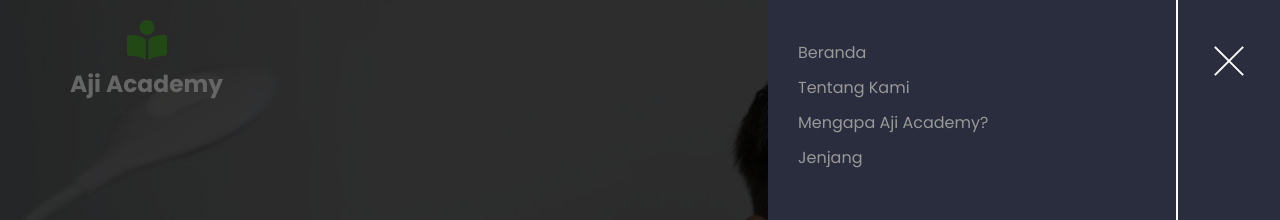
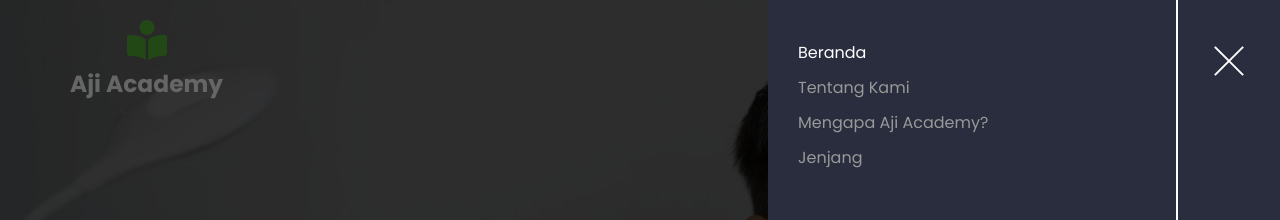
Before and after one commit to AjiNurAji/aji-academy, a Next.js app: page / in a window 1280 px wide. Both pictures are taken after a click on the element 1180 px from the left and 60 px from the top of the page. Shown: the top 220 px of the page. Built offline with nearby package versions, Linux system fonts and the light colour scheme.

Commit message:
add hero page

```diff
--- a/src/app/globals.css
+++ b/src/app/globals.css
@@ -1,11 +1,13 @@
 :root {
-  --color-green: #54B435;
-  --color-sidebar: #292D3D;
+  --color-green: #54b435;
+  --color-sidebar: #292d3d;
   --border-radius: 15px;
-  --transition: .3s ease-in-out;
+  --transition: 0.3s ease-in-out;
 }
 
-*, *::before, *::after {
+*,
+*::before,
+*::after {
   padding: 0;
   margin: 0;
   border: none;
@@ -101,6 +103,10 @@
   font-weight: 700;
 }
 
+.overflow-hidden {
+  overflow: hidden;
+}
+
 .btn {
   background: transparent;
   border: 2px solid var(--color-green);
@@ -119,9 +125,15 @@
   -o-transition: all var(--transition);
 }
 
-.btn:hover, .btn:focus {
+.btn:hover,
+.btn:focus {
   background: var(--color-green);
   box-shadow: 0 0 10px var(--color-green);
+}
+
+img {
+  width: 100%;
+  height: auto;
 }
 
 @media screen and (max-width: 1180px) {
--- a/src/app/layout.js
+++ b/src/app/layout.js
@@ -1,7 +1,5 @@
 import { Poppins } from "next/font/google";
 import "./globals.css";
-import Navbar from "@/components/Utilities/Navbar";
-import style from '@/app/page.module.css'
 
 
 const poppins = Poppins({
@@ -21,7 +19,6 @@ export default function RootLayout({ children }) {
         <link rel="icon" href='/favicon.svg'/>
       </head>
       <body className={poppins.className}>
-        <Navbar style={style} />
         {children}
       </body>
     </html>
--- a/src/app/page.js
+++ b/src/app/page.js
@@ -1,12 +1,34 @@
-import style from '@/app/page.module.css'
-import Hero from '@/components/Views/Hero'
+"use client";
+import style from "@/app/page.module.css";
+import Navbar from "@/components/Utilities/Navbar";
+import About from "@/components/Views/About";
+import Hero from "@/components/Views/Hero";
+import Jenjang from "@/components/Views/Jenjang";
+import Why from "@/components/Views/Why";
+import { useState } from "react";
 
 const Home = () => {
+  const heroLink = useState(null);
+  const aboutLink = useState(null);
+  const whyLink = useState(null);
+  const jenjangLink = useState(null);
+
   return (
     <>
-      <Hero style={style} />
+      <Navbar
+        style={style}
+        linkHero={heroLink}
+        linkAbout={aboutLink}
+        linkWhy={whyLink}
+        linkJenjang={jenjangLink}
+      />
+      <Hero style={style} link={heroLink} />
+      <About style={style} link={aboutLink} />
+      <Why style={style} link={whyLink} />
+      <Jenjang style={style} link={jenjangLink} />
+      <footer style={{ height: '100vh', background: 'yellow' }}></footer>
     </>
-  )
-}
+  );
+};
 
-export default Home
+export default Home;
--- a/src/app/page.module.css
+++ b/src/app/page.module.css
@@ -108,11 +108,11 @@
   -ms-transform: scaleX(0);
   -o-transform: scaleX(0);
   transform-origin: right center;
-  transition: transform .4s ease-in-out;
-  -webkit-transition: transform .4s ease-in-out;
-  -moz-transition: transform .4s ease-in-out;
-  -ms-transition: transform .4s ease-in-out;
-  -o-transition: transform .4s ease-in-out;
+  transition: transform 0.4s ease-in-out;
+  -webkit-transition: transform 0.4s ease-in-out;
+  -moz-transition: transform 0.4s ease-in-out;
+  -ms-transition: transform 0.4s ease-in-out;
+  -o-transition: transform 0.4s ease-in-out;
 }
 
 .left_sidebar {
@@ -133,6 +133,7 @@
 }
 
 .nav_link {
+  cursor: pointer;
   color: #999;
   transition: color var(--transition);
   -webkit-transition: color var(--transition);
@@ -141,6 +142,7 @@
   -o-transition: color var(--transition);
 }
 
+.active_link,
 .nav_link:hover {
   color: #fff;
 }
@@ -225,10 +227,10 @@
 .hero_section {
   height: 100vh;
   width: 100%;
-  background: url('/assets/img-hero.jpg') no-repeat center/cover;
+  background: url("/assets/img-hero.jpg") no-repeat center/cover;
 }
 
-.hero_section div div{
+.hero_section div div {
   transform: translateY(25%);
   -webkit-transform: translateY(25%);
   -moz-transform: translateY(25%);
@@ -238,6 +240,10 @@
 
 .hero_section .hero_wrapper {
   background-color: rgba(0, 0, 0, 0.5);
+}
+
+.about_wrapper {
+  padding: 50px 0;
 }
 
 .hero_wrapper h1 {
@@ -284,7 +290,6 @@
     font-size: 25px;
   }
 
-
   .hero_section {
     background-position: right;
   }
--- a/src/components/Utilities/Navbar/index.js
+++ b/src/components/Utilities/Navbar/index.js
@@ -1,15 +1,22 @@
-"use client"
+"use client";
 import { faBookOpenReader } from "@fortawesome/free-solid-svg-icons";
 import { FontAwesomeIcon } from "@fortawesome/react-fontawesome";
 import Sidebar from "@/components/Utilities/Sidebar";
-import { useState } from "react";
+import { useEffect, useState } from "react";
 
-const Navbar = ({ style }) => {
-  const [active, setActive] = useState(false)
+const Navbar = ({ style, linkHero, linkAbout, linkWhy, linkJenjang }) => {
+  const [active, setActive] = useState(false);
+  const changeActive = () => {
+    setActive(true);
+  };
 
-  const changeActive = () => {
-    setActive(true)
-  }
+  useEffect(() => {
+    if (active) {
+      document.querySelector('body').classList.add('overflow-hidden')
+    } else {
+      document.querySelector('body').classList.remove('overflow-hidden')
+    }
+  })
 
   return (
     <header className={`flex items-center ${style.navbar}`}>
@@ -28,7 +35,15 @@ const Navbar = ({ style }) => {
           <span></span>
         </div>
       </div>
-      <Sidebar style={style} active={active} setActive={setActive} />
+      <Sidebar
+        style={style}
+        active={active}
+        setActive={setActive}
+        linkHero={linkHero}
+        linkAbout={linkAbout}
+        linkWhy={linkWhy}
+        linkJenjang={linkJenjang}
+      />
     </header>
   );
 };
--- a/src/components/Utilities/Sidebar/index.js
+++ b/src/components/Utilities/Sidebar/index.js
@@ -1,40 +1,162 @@
-import { faFacebook, faInstagram, faXTwitter } from "@fortawesome/free-brands-svg-icons"
-import { FontAwesomeIcon } from "@fortawesome/react-fontawesome"
-import Link from "next/link"
+import {
+  faFacebook,
+  faInstagram,
+  faXTwitter,
+} from "@fortawesome/free-brands-svg-icons";
+import { FontAwesomeIcon } from "@fortawesome/react-fontawesome";
+import { useEffect } from "react";
 
-const Sidebar = ({style, active, setActive}) => {
+const Sidebar = ({
+  style,
+  active,
+  setActive,
+  linkHero,
+  linkAbout,
+  linkWhy,
+  linkJenjang,
+}) => {
+  const hideSidebar = () => {
+    setActive(false);
+  };
 
-  const hideSidebar = () => {
-    setActive(false)
-  }
+  const goto = (ref) => {
+    hideSidebar();
+    window.scrollTo({
+      top: ref.offsetTop,
+      left: 0,
+      behavior: "smooth",
+    });
+  };
+
+  const scroll = () => {
+    const scrollY = window.scrollY;
+    if (
+      scrollY >= linkHero.current.offsetTop &&
+      scrollY < linkAbout.current.offsetTop
+    ) {
+      document
+        .getElementById("jenjang")
+        .classList.remove(`${style.active_link}`);
+      document.getElementById("why").classList.remove(`${style.active_link}`);
+      document.getElementById("about").classList.remove(`${style.active_link}`);
+      document.getElementById("home").classList.add(`${style.active_link}`);
+    } else if (
+      scrollY >= linkAbout.current.offsetTop &&
+      scrollY < linkWhy.current.offsetTop
+    ) {
+      document
+        .getElementById("jenjang")
+        .classList.remove(`${style.active_link}`);
+      document.getElementById("home").classList.remove(`${style.active_link}`);
+      document.getElementById("about").classList.add(`${style.active_link}`);
+      document.getElementById("why").classList.remove(`${style.active_link}`);
+    } else if (
+      scrollY >= linkWhy.current.offsetTop &&
+      scrollY < linkJenjang.current.offsetTop
+    ) {
+      document
+        .getElementById("jenjang")
+        .classList.remove(`${style.active_link}`);
+      document.getElementById("about").classList.remove(`${style.active_link}`);
+      document.getElementById("home").classList.remove(`${style.active_link}`);
+      document.getElementById("why").classList.add(`${style.active_link}`);
+    } else if (
+      scrollY >= linkJenjang.current.offsetTop &&
+      scrollY < linkJenjang.current.offsetTop + linkJenjang.current.offsetHeight
+    ) {
+      document.getElementById("jenjang").classList.add(`${style.active_link}`);
+      document.getElementById("about").classList.remove(`${style.active_link}`);
+      document.getElementById("home").classList.remove(`${style.active_link}`);
+      document.getElementById("why").classList.remove(`${style.active_link}`);
+    } else {
+      document.getElementById("about").classList.remove(`${style.active_link}`);
+      document.getElementById("home").classList.remove(`${style.active_link}`);
+      document
+        .getElementById("jenjang")
+        .classList.remove(`${style.active_link}`);
+      document.getElementById("why").classList.remove(`${style.active_link}`);
+    }
+  };
+
+  useEffect(() => {
+    window.addEventListener("scroll", scroll);
+  }, []);
 
   return (
-    <div className={`${style.sidebar} ${active ? `${style.active_sidebar}` : ''}`}>
-      <div className={style.dark_bg}></div>
-      <div className={`${style.wrapper_sidebar} ${active ? `${style.active_right_sidebar}` : ''}`}>
+    <div
+      className={`${style.sidebar} ${active ? `${style.active_sidebar}` : ""}`}
+    >
+      <div className={style.dark_bg} onClick={hideSidebar}></div>
+      <div
+        className={`${style.wrapper_sidebar} ${
+          active ? `${style.active_right_sidebar}` : ""
+        }`}
+      >
         <div className={style.left_sidebar}>
-          <nav className="flex flex-column" style={{ gap: '10px' }}>
-            <Link href="#" className={style.nav_link}>Beranda</Link>
-            <Link href="#" className={style.nav_link}>Tentang Kami</Link>
-            <Link href="#" className={style.nav_link}>Mengapa Aji Academy?</Link>
-            <Link href="#" className={style.nav_link}>Jenjang</Link>
+          <nav className="flex flex-column" style={{ gap: "10px" }}>
+            <div
+              className={`${style.nav_link} ${style.active_link}`}
+              onClick={() => goto(linkHero.current)}
+              id="home"
+            >
+              Beranda
+            </div>
+            <div
+              className={style.nav_link}
+              onClick={() => goto(linkWhy.current)}
+              id="about"
+            >
+              Tentang Kami
+            </div>
+            <div
+              className={style.nav_link}
+              id="why"
+              onClick={() => goto(linkWhy.current)}
+            >
+              Mengapa Aji Academy?
+            </div>
+            <div
+              className={style.nav_link}
+              id="jenjang"
+              onClick={() => goto(linkJenjang.current)}
+            >
+              Jenjang
+            </div>
           </nav>
-          <div className="flex flex-column" style={{ gap: '10px' }}>
-            <div className="flex justify-start items-center" style={{ gap: '10px' }}>
+          <div className="flex flex-column" style={{ gap: "10px" }}>
+            <div
+              className="flex justify-start items-center"
+              style={{ gap: "10px" }}
+            >
               <a href="#">
-                <FontAwesomeIcon icon={faXTwitter} className={style.icon_social} />
+                <FontAwesomeIcon
+                  icon={faXTwitter}
+                  className={style.icon_social}
+                />
               </a>
               <a href="#">
-                <FontAwesomeIcon icon={faFacebook} className={style.icon_social} />
+                <FontAwesomeIcon
+                  icon={faFacebook}
+                  className={style.icon_social}
+                />
               </a>
               <a href="#">
-                <FontAwesomeIcon icon={faInstagram} className={style.icon_social} />
+                <FontAwesomeIcon
+                  icon={faInstagram}
+                  className={style.icon_social}
+                />
               </a>
             </div>
-            <div className="flex flex-column" style={{ gap: '10px', fontSize: '15px' }}>
+            <div
+              className="flex flex-column"
+              style={{ gap: "10px", fontSize: "15px" }}
+            >
               <div className="block">
                 <p className="text-bold">Aji Academy</p>
-                <p>pilihan utama bagi mereka yang menginginkan pendidikan berkualitas tinggi tanpa batasan geografis.</p>
+                <p>
+                  pilihan utama bagi mereka yang menginginkan pendidikan
+                  berkualitas tinggi tanpa batasan geografis.
+                </p>
               </div>
               <div className="kontak">
                 <p>WhatsApp: +62 812 3456 7890</p>
@@ -52,7 +174,7 @@ const Sidebar = ({style, active, setActive}) => {
         </div>
       </div>
     </div>
-  )
-}
+  );
+};
 
-export default Sidebar
+export default Sidebar;
--- /dev/null
+++ b/src/components/Views/About/index.js
@@ -0,0 +1,32 @@
+import Image from "next/image"
+import aboutImage from '@/app/assets/about-image.jpg'
+import { FontAwesomeIcon } from "@fortawesome/react-fontawesome"
+import { faBookOpenReader } from "@fortawesome/free-solid-svg-icons"
+
+const About = ({ style, link }) => {
+  return (
+    <section className={style.about_wrapper} ref={link} id="about">
+      <div className="container">
+        <div className="flex align-center">
+          <div className={style.left_box}>
+            <div className={style.image_about_wrapper}>
+              <Image src={aboutImage} alt="about image" />
+            </div>
+            <div className={style.text_box}>
+              <div
+                className={`flex flex-column justify-center items-center ${style.logo_header}`}
+              >
+                <div className={`text-center ${style.icon_wrapper}`}>
+                  <FontAwesomeIcon className="text-primary" icon={faBookOpenReader} />
+                </div>
+                <h3 className="text-black">Aji Academy</h3>
+              </div>
+            </div>
+          </div>
+        </div>
+      </div>
+    </section>
+  )
+}
+
+export default About
--- /dev/null
+++ b/src/components/Views/Jenjang/index.js
@@ -0,0 +1,11 @@
+const Jenjang = ({ style, link }) => {
+  return (
+    <section
+      className={style.jenjang_wrapper}
+      ref={link}
+      style={{ background: "blue", height: "100vh" }}
+    ></section>
+  );
+};
+
+export default Jenjang
--- /dev/null
+++ b/src/components/Views/Why/index.js
@@ -0,0 +1,11 @@
+const Why = ({ style, link }) => {
+  return (
+    <section
+      className={style.why_wrapper}
+      ref={link}
+      style={{ background: "green", height: "100vh" }}
+    ></section>
+  );
+};
+
+export default Why;
```
Also changed, not shown: src/components/Views/Hero/index.js (+15 -8 lines).
